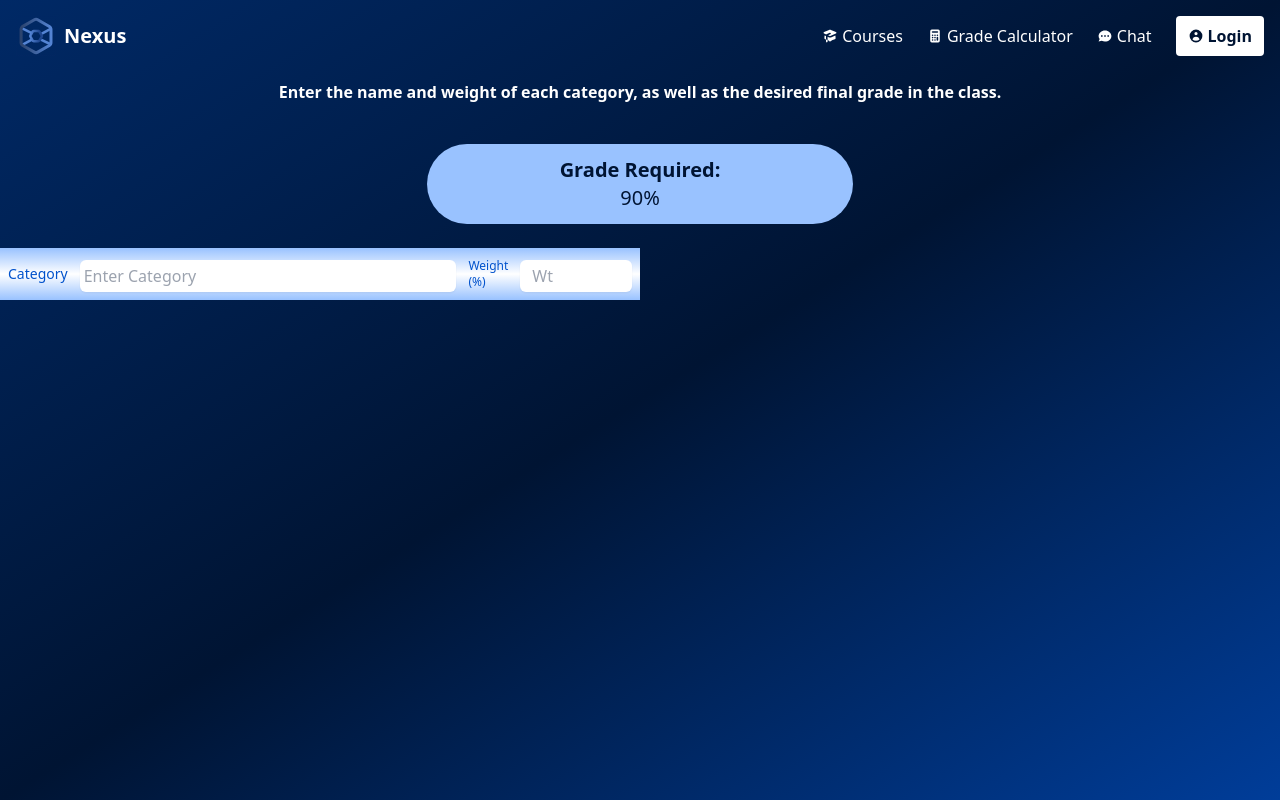
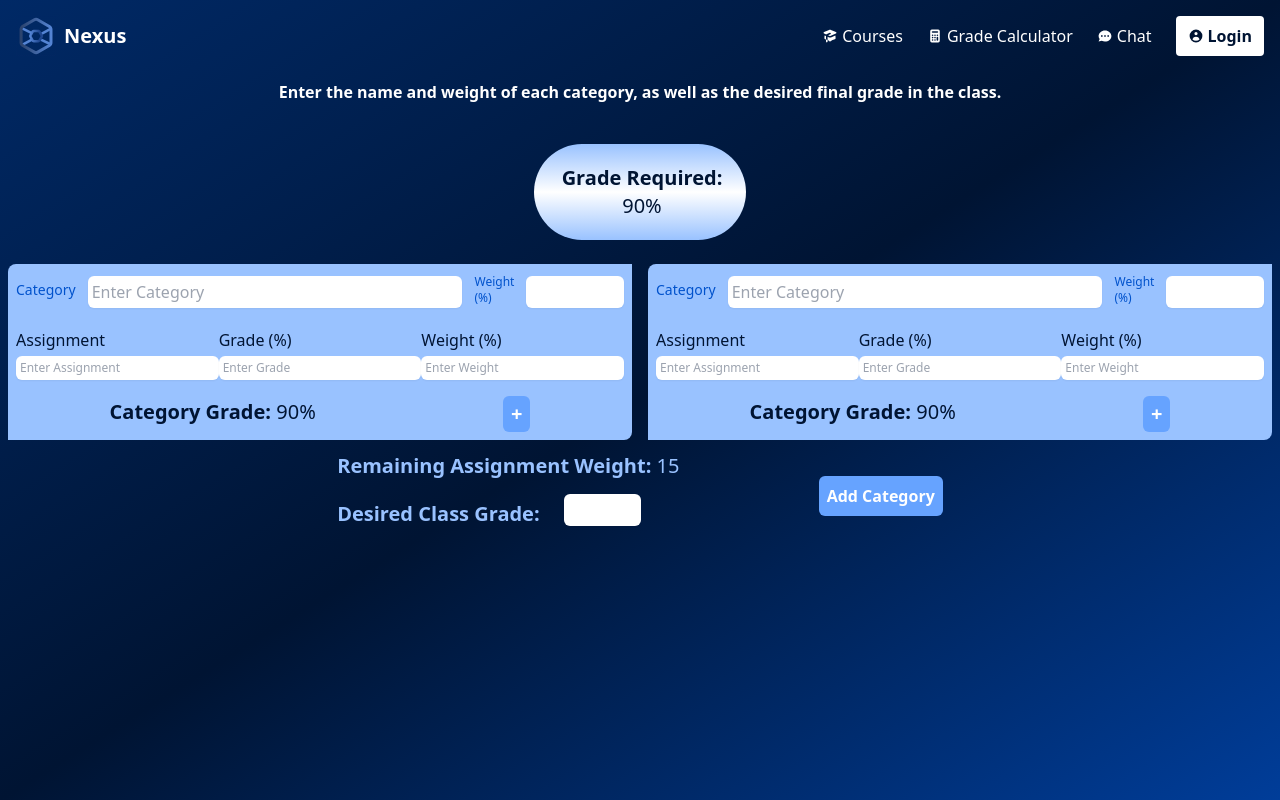
Before and after one commit to acm-projects/Nexus, a React (Vite) app in the folder nexus/: page /grade-calculator in a window 1280 px wide. Built offline with nearby package versions, Linux system fonts and the light colour scheme.

Commit message:
grade calc page done

```diff
--- a/nexus/src/pages/GradeCalculator.jsx
+++ b/nexus/src/pages/GradeCalculator.jsx
@@ -1,47 +1,147 @@
-import React,{useState} from "react";
-import { FiHexagon } from "react-icons/fi";
+import React, { useState } from "react";
 import { motion } from "framer-motion";
-const GradeCalculator = () =>{
-    const [category, setCategory] = useState("");
-    const [categoryWeight, setCategoryWeight] = useState("");
-    return(
-        <div className = "bg-gradient-to-br from-nexus-blue-800 via-nexus-blue-900 to-nexus-blue-700 h-screen w-screen">
-            <div className = "flex flex-col justify-center items-center">
+
+const GradeCalculator = () => {
+    const [categories, setCategories] = useState([
+        { name: "", weight: "", assignments: [{ assignment: "", grade: "", weight: "" }] },
+        { name: "", weight: "", assignments: [{ assignment: "", grade: "", weight: "" }] },
+    ]);
+
+    const handleCategoryChange = (index, field, value) => {
+        const newCategories = [...categories];
+        newCategories[index][field] = value;
+        setCategories(newCategories);
+    };
+
+    const handleAssignmentChange = (categoryIndex, assignmentIndex, field, value) => {
+        const newCategories = [...categories];
+        newCategories[categoryIndex].assignments[assignmentIndex][field] = value;
+        setCategories(newCategories);
+    };
+
+    const addCategory = () => {
+        setCategories([...categories, { name: "", weight: "", assignments: [{ assignment: "", grade: "", weight: "" }] }]);
+    };
+
+    const addAssignmentRow = (categoryIndex) => {
+        const newCategories = [...categories];
+        newCategories[categoryIndex].assignments.push({ assignment: "", grade: "", weight: "" });
+        setCategories(newCategories);
+    };
+
+    const [classGrade, setClassGrade] = useState('');
+
+    return (
+        <div className="bg-gradient-to-br from-nexus-blue-800 via-nexus-blue-900 to-nexus-blue-700 h-screen w-screen">
+            <div className="flex flex-col justify-center items-center">
                 <motion.h1
-                className = "pt-20 pb-10 font-bold"
+                    className="pt-20 pb-10 font-bold"
                     initial={{ opacity: 0, y: 20 }}
                     animate={{ opacity: 1, y: 0 }}
                     transition={{ duration: 0.8, delay: 0.5 }}
                 >
                     Enter the name and weight of each category, as well as the desired final grade in the class.
                 </motion.h1>
-            <h1 className = "p-3 rounded-full text-xl text-nexus-blue-900 bg-nexus-blue-200 size-1/3 text-center"><strong>Grade Required:</strong><br/>90%</h1>
-            <div className = "pt-6 grid grid-cols-2 categories">
-                <div className = "p-2 bg-gradient-to-b from-nexus-blue-200 via-white to-nexus-blue-200 grid grid-cols-2category">
-                    <div className = "flex flex-row items-center">
-                    <label htmlFor="category" className="pr-3 block text-sm font-medium text-nexus-blue-600">Category</label>
+                <h1 className="p-5 pr-6 pl-7 rounded-full text-xl text-nexus-blue-900 bg-gradient-to-b from-nexus-blue-200 via-white to-nexus-blue-200 text-center">
+                    <strong>Grade Required:</strong><br />90%
+                </h1>
+                {/* grid of categories */}
+                <div className="pl-2 pr-2 pt-6 grid grid-cols-2 gap-4 categories">
+                    {categories.map((category, categoryIndex) => (
+                        <div key={categoryIndex} className="rounded-tl-lg rounded-br-lg p-2 bg-nexus-blue-200 category">
+                            <div className="flex flex-row items-center">
+                                <label htmlFor={`category-${categoryIndex}`} className="pr-3 block text-sm font-medium text-nexus-blue-600">Category</label>
                                 <input
                                     type="text"
-                        id="category"
-                        className="mt-1 block w-full rounded-md border-gray-300 shadow-sm focus:border-nexus-blue-300 focus:ring focus:ring-nexus-blue-200 focus:ring-opacity-50 text-nexus-blue-800 pr-10 p-1"
-                        value={category}
-                        onChange={(e) => setCategory(e.target.value)}
+                                    id={`category-${categoryIndex}`}
+                                    className="mt-1 block w-full rounded-md border-gray-300 shadow-sm focus:border-nexus-blue-300 focus:ring focus:ring-nexus-blue-200 focus:ring-opacity-50 text-nexus-blue-800 p-1"
+                                    value={category.name}
+                                    onChange={(e) => handleCategoryChange(categoryIndex, "name", e.target.value)}
                                     placeholder="Enter Category"
                                     required
                                 />
-                    <label htmlFor="category-weight" className = "pl-3 pr-3 block text-xs font-medium text-nexus-blue-600">Weight (%)</label>
+                                <label htmlFor={`category-weight-${categoryIndex}`} className="pl-3 pr-3 block text-xs font-medium text-nexus-blue-600">Weight (%)</label>
                                 <input
                                     type="number"
-                        id="category-weight"
-                        className="mt-1 pr-0 pl-3 block w-1/4 rounded-md border-gray-300 shadow-sm focus:border-nexus-blue-300 focus:ring focus:ring-nexus-blue-200 focus:ring-opacity-50 text-nexus-blue-800 pr-10 p-1"
-                        value={categoryWeight}
-                        onChange={(e) => setCategoryWeight(e.target.value)}
-                        placeholder="Wt"
+                                    id={`category-weight-${categoryIndex}`}
+                                    className="mt-1 pr-0 pl-3 w-1/4 rounded-md border-gray-300 shadow-sm focus:border-nexus-blue-300 focus:ring focus:ring-nexus-blue-200 focus:ring-opacity-50 text-nexus-blue-800 p-1"
+                                    value={category.weight}
+                                    onChange={(e) => handleCategoryChange(categoryIndex, "weight", e.target.value)}
+                                    placeholder=""
+                                    required
+                                />
+                            </div>
+                            <div className="pt-5 grid grid-cols-3 place-content-evenly">
+                                <h1 className="text-nexus-blue-900">Assignment</h1>
+                                <h1 className="text-nexus-blue-900">Grade (%)</h1>
+                                <h1 className="text-nexus-blue-900">Weight (%)</h1>
+                                {category.assignments.map((assignment, assignmentIndex) => (
+                                    <React.Fragment key={assignmentIndex}>
+                                        <input
+                                            type="text"
+                                            className="mt-1 text-xs w-5/6 block w-full rounded-md border-gray-300 shadow-sm focus:border-nexus-blue-300 focus:ring focus:ring-nexus-blue-200 focus:ring-opacity-50 text-nexus-blue-800 p-1"
+                                            value={assignment.assignment}
+                                            onChange={(e) => handleAssignmentChange(categoryIndex, assignmentIndex, "assignment", e.target.value)}
+                                            placeholder="Enter Assignment"
+                                            required
+                                        />
+                                        <input
+                                            type="number"
+                                            className="mt-1 text-xs w-5/6 block w-full rounded-md border-gray-300 shadow-sm focus:border-nexus-blue-300 focus:ring focus:ring-nexus-blue-200 focus:ring-opacity-50 text-nexus-blue-800 p-1"
+                                            value={assignment.grade}
+                                            onChange={(e) => handleAssignmentChange(categoryIndex, assignmentIndex, "grade", e.target.value)}
+                                            placeholder="Enter Grade"
+                                            required
+                                        />
+                                        <input
+                                            type="number"
+                                            className="mt-1 text-xs w-5/6 block w-full rounded-md border-gray-300 shadow-sm focus:border-nexus-blue-300 focus:ring focus:ring-nexus-blue-200 focus:ring-opacity-50 text-nexus-blue-800 p-1"
+                                            value={assignment.weight}
+                                            onChange={(e) => handleAssignmentChange(categoryIndex, assignmentIndex, "weight", e.target.value)}
+                                            placeholder="Enter Weight"
+                                            required
+                                        />
+                                    </React.Fragment>
+                                ))}
+                            </div>
+                            <div className = "flex flex-row justify-around items-center">
+                            <h1 className="pt-3 text-xl text-nexus-blue-900"><strong>Category Grade:</strong> 90%</h1>
+                            <button
+                                type="button"
+                                onClick={() => addAssignmentRow(categoryIndex)}
+                                className="mt-4 p-1 pr-2 pl-2 bg-nexus-blue-300 text-white text-xl font-bold rounded-md transition duration 300 transform hover:bg-nexus-blue-900"
+                            >
+                                +
+                            </button>
+                            </div>
+                        </div>
+                    ))}
+                </div>
+
+                <div className="flex flex-row justify-between items-center gap-4">
+                    <div className="flex flex-col justify-start items-start gap-2">
+                        <h1 className="pt-3 text-xl text-nexus-blue-200"><strong>Remaining Assignment Weight:</strong> 15</h1>
+                        <div className="flex flex-row items-center">
+                            <h1 className="pt-3 text-xl text-nexus-blue-200"><strong>Desired Class Grade:</strong></h1>
+                            <input
+                                type="number"
+                                id="classGrade"
+                                className="mt-1 ml-6 block w-1/6 rounded-md border-gray-300 shadow-sm focus:border-nexus-blue-300 focus:ring focus:ring-nexus-blue-200 focus:ring-opacity-50 text-nexus-blue-800 p-1"
+                                value={classGrade}
+                                onChange={(e) => setClassGrade(e.target.value)}
                                 required
                             />
                         </div>
                     </div>
+                    <button
+                        type="button"
+                        onClick={addCategory}
+                        className="mt-6 p-2 bg-nexus-blue-300 text-white font-bold rounded-md transition duration-300 hover:text-nexus-blue-900 transform hover:bg-nexus-blue-100"
+                    >
+                    Add Category
+                    </button>
                 </div>
+
             </div>
         </div>
     );
```
Lines whose indentation alone changed are shown as unchanged.
